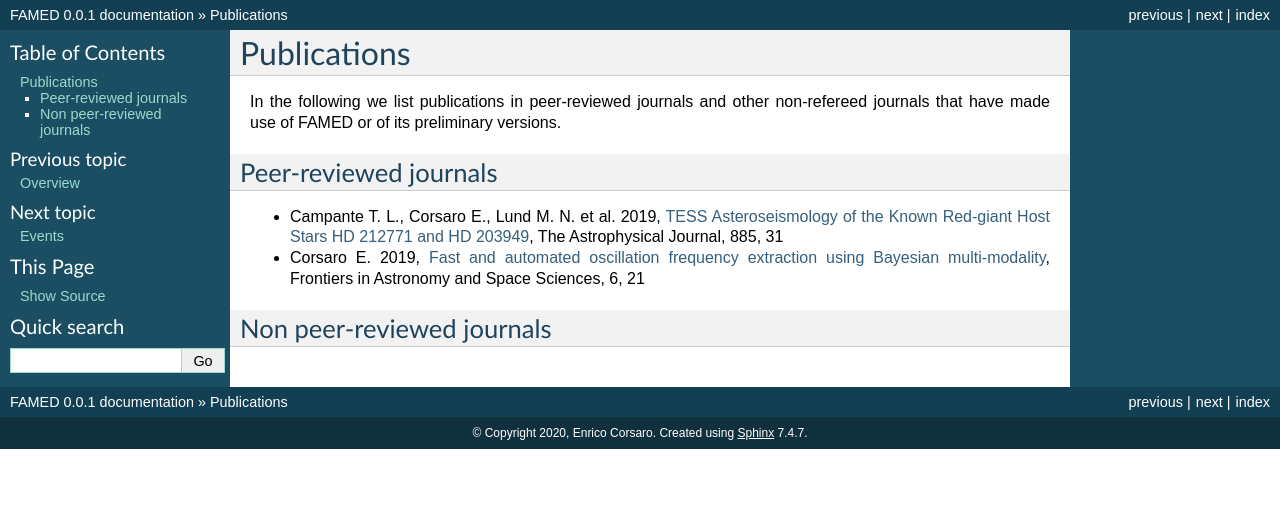
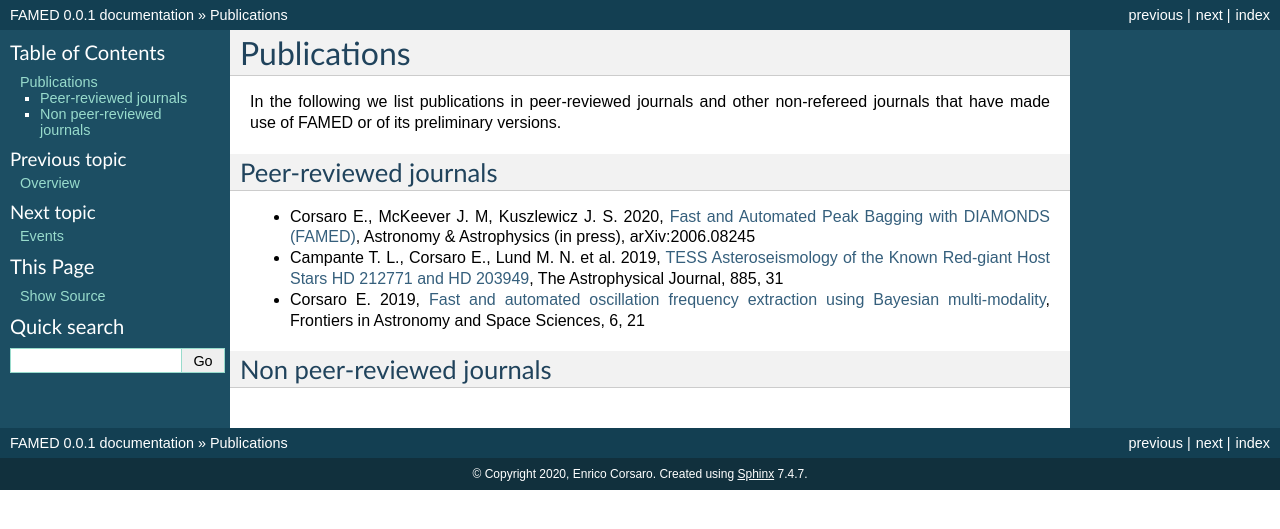
Before and after one commit to EnricoCorsaro/FAMED, a Sphinx documentation site: the page built from docs/source/publications.rst, in a window 1280 px wide. Shown: the top 529 px of the page. Built offline with Sphinx 7.4.7, drawn with Linux system fonts in a browser that asks for light colours.

Commit message:
Added reference to main pipeline paper in Publications of the online docs.

```diff
--- a/docs/source/publications.rst
+++ b/docs/source/publications.rst
@@ -6,6 +6,7 @@ In the following we list publications in peer-reviewed journals and other non-re
 
 Peer-reviewed journals
 ^^^^^^^^^^^^^^^^^^^^^^
+- Corsaro E., McKeever J. M, Kuszlewicz J. S. 2020, `Fast and Automated Peak Bagging with DIAMONDS (FAMED) <https://arxiv.org/abs/2006.08245>`_, Astronomy & Astrophysics (in press), arXiv:2006.08245
 - Campante T. L., Corsaro E., Lund M. N. et al. 2019, `TESS Asteroseismology of the Known Red-giant Host Stars HD 212771 and HD 203949 <https://iopscience.iop.org/article/10.3847/1538-4357/ab44a8>`_, The Astrophysical Journal, 885, 31
 - Corsaro E. 2019, `Fast and automated oscillation frequency extraction using Bayesian multi-modality <https://www.frontiersin.org/articles/10.3389/fspas.2019.00021/full>`_, Frontiers in Astronomy and Space Sciences, 6, 21
 
```
